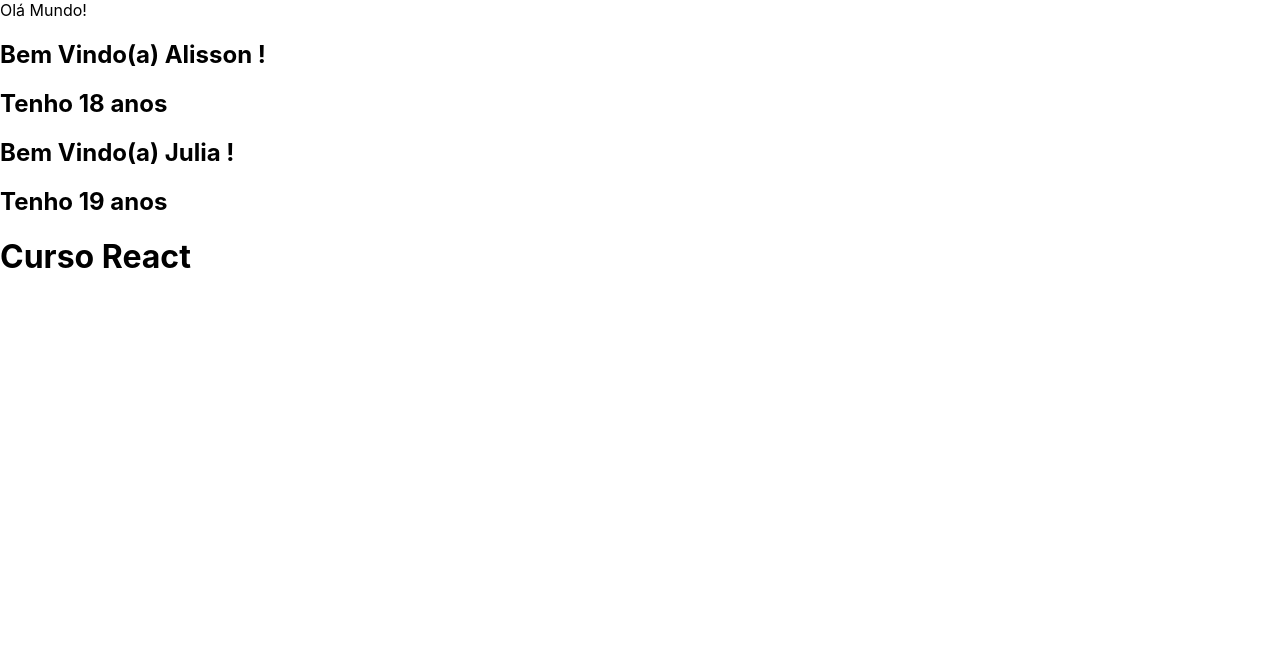
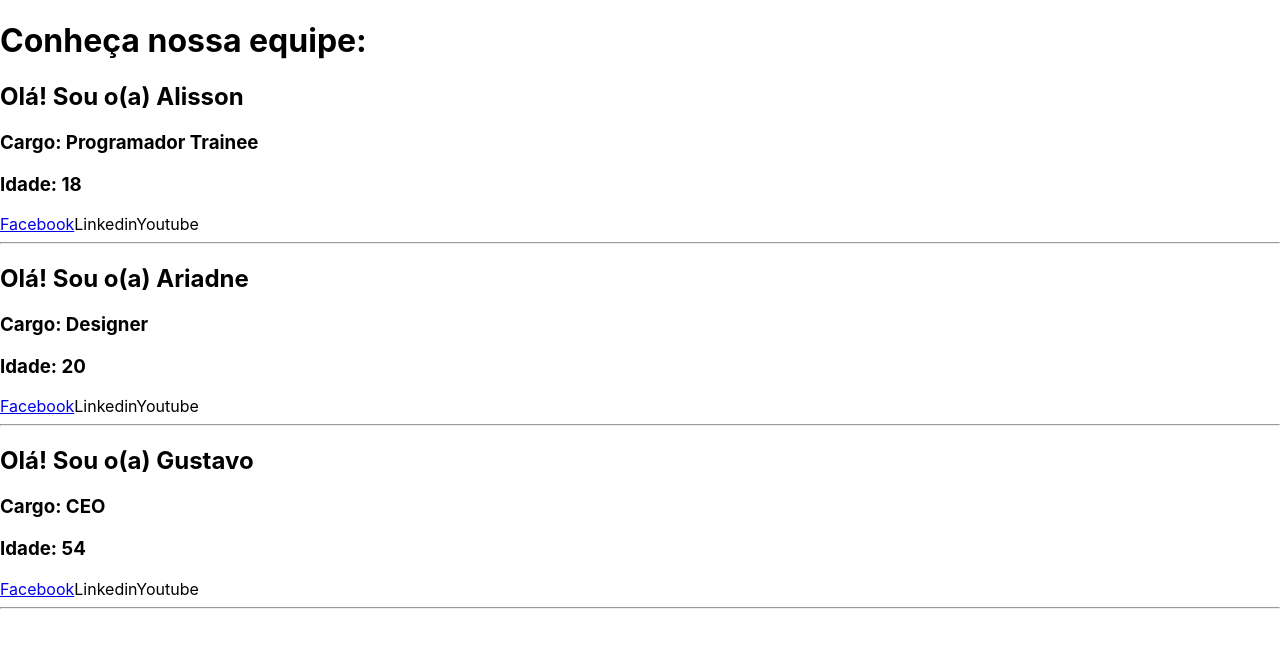
Before and after one commit to Alissonrf/EstudosReact, a React (Create React App) app: page / in a window 1280 px wide. Shown: the top 648 px of the page. Built offline with nearby package versions, Linux system fonts and the light colour scheme.

Commit message:
Props e component 2

```diff
--- a/src/App.js
+++ b/src/App.js
@@ -1,21 +1,50 @@
 import React from 'react';
 
-const BemVindo = (props) => {
+const Equipe = (props) => {
     return(
         <div>
-            <h2>Bem Vindo(a) {props.nome} !</h2>
-            <h2>Tenho {props.idade} anos</h2>
+            <Sobre nome = {props.nome}
+                cargo = {props.cargo}
+                idade = {props.idade}/>
+            <Social fb = {props.facebook}/>
+                <hr/>
         </div>
-    );
+    )
+}
+
+const Sobre = (props) => {
+    return(
+        <div>
+            <h2>Olá! Sou o(a) {props.nome}</h2>
+            <h3>Cargo: {props.cargo}</h3>
+            <h3>Idade: {props.idade}</h3>
+        </div>
+    )
+}
+
+const Social = (props) => {
+    return(
+        <div>
+            <a href = {props.fb}>Facebook</a>
+            <a>Linkedin</a>
+            <a>Youtube</a>
+        </div>
+    )
 }
 
 function App(){
     return(
         <div>
-            Olá Mundo!
-            <BemVindo nome = "Alisson" idade = "18" />
-            <BemVindo nome = "Julia" idade = "19" />
-            <h1>Curso React</h1>
+            <h1>Conheça nossa equipe:</h1>
+            <Equipe nome = "Alisson" cargo = "Programador Trainee" idade = "18"
+                facebook = "https://google.com"/>
+
+            <Equipe nome = "Ariadne" cargo = "Designer" idade = "20"
+                facebook = "https://google.com" />
+
+            <Equipe nome = "Gustavo" cargo = "CEO" idade = "54"
+                facebook = "https://google.com" />
+
         </div>
     );
 }
```
